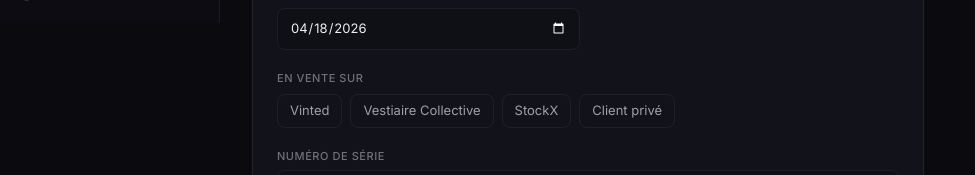
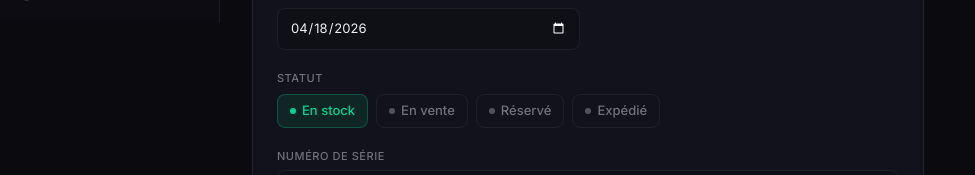
Before and after one commit to thibaultverlain/marlo, a Next.js app: page /products/new in a window 1280 px wide. Shown: the part 777-952 px from the top of the page, without its empty margins (0-975 px from the left). Built offline with nearby package versions, Linux system fonts and the light colour scheme; no server answers.

Commit message:
design amelioration 5

```diff
--- a/components/products/edit-product-form.tsx
+++ b/components/products/edit-product-form.tsx
@@ -38,10 +38,6 @@
   }, [form.purchasePrice, form.targetPrice]);
 
   function updateField(field: string, value: string | string[]) { setForm((prev) => ({ ...prev, [field]: value })); setSaved(false); }
-  function toggleListedOn(channel: string) {
-    setForm((prev) => ({ ...prev, listedOn: prev.listedOn.includes(channel) ? prev.listedOn.filter((c) => c !== channel) : [...prev.listedOn, channel] }));
-    setSaved(false);
-  }
 
   async function handleSubmit(e: React.FormEvent<HTMLFormElement>) {
     e.preventDefault(); setError(null); setSaved(false);
@@ -52,7 +48,6 @@
     formData.append("condition", form.condition); formData.append("purchasePrice", form.purchasePrice);
     formData.append("targetPrice", form.targetPrice); formData.append("purchaseSource", form.purchaseSource);
     formData.append("purchaseDate", form.purchaseDate); formData.append("status", form.status);
-    form.listedOn.forEach((ch) => formData.append("listedOn", ch));
     formData.append("serialNumber", form.serialNumber); formData.append("notes", form.notes);
 
     startTransition(async () => {
@@ -124,11 +119,22 @@
         </div>
 
         <div>
-          <label className={`${labelClass} mb-2`}>En vente sur</label>
+          <label className={`${labelClass} mb-2`}>Statut</label>
           <div className="flex flex-wrap gap-2">
-            {CHANNELS.filter(c => c.value !== "autre").map((ch) => (
-              <button key={ch.value} type="button" onClick={() => toggleListedOn(ch.value)}
-                className={`px-3 py-1.5 text-[13px] rounded-lg border transition-colors ${form.listedOn.includes(ch.value) ? "bg-rose-500 text-white border-indigo-600" : "bg-transparent text-zinc-400 border-[var(--color-border)] hover:border-zinc-600"}`}>{ch.label}</button>
+            {[
+              { value: "en_stock", label: "En stock", dot: "bg-emerald-400", active: "bg-emerald-500/12 text-emerald-400 border-emerald-500/30" },
+              { value: "en_vente", label: "En vente", dot: "bg-rose-400", active: "bg-rose-500/12 text-rose-400 border-rose-500/30" },
+              { value: "reserve", label: "Réservé", dot: "bg-amber-400", active: "bg-amber-500/12 text-amber-400 border-amber-500/30" },
+              { value: "vendu", label: "Vendu", dot: "bg-violet-400", active: "bg-violet-500/12 text-violet-400 border-violet-500/30" },
+              { value: "expedie", label: "Expédié", dot: "bg-orange-400", active: "bg-orange-500/12 text-orange-400 border-orange-500/30" },
+              { value: "livre", label: "Livré", dot: "bg-zinc-400", active: "bg-zinc-500/12 text-zinc-400 border-zinc-500/30" },
+              { value: "retourne", label: "Retourné", dot: "bg-red-400", active: "bg-red-500/12 text-red-400 border-red-500/30" },
+            ].map((s) => (
+              <button key={s.value} type="button" onClick={() => updateField("status", s.value)}
+                className={`flex items-center gap-1.5 px-3 py-1.5 text-[13px] font-medium rounded-lg border transition-all duration-200 ${form.status === s.value ? s.active : "bg-transparent text-zinc-500 border-[var(--color-border)] hover:border-zinc-600"}`}>
+                <span className={`w-1.5 h-1.5 rounded-full ${form.status === s.value ? s.dot : "bg-zinc-600"}`} />
+                {s.label}
+              </button>
             ))}
           </div>
         </div>
--- a/components/products/new-product-form.tsx
+++ b/components/products/new-product-form.tsx
@@ -17,7 +17,7 @@
     condition: "tres_bon", purchasePrice: "", purchaseFees: "", targetPrice: "",
     purchaseCurrency: "EUR", purchaseSource: "vinted",
     purchaseDate: new Date().toISOString().split("T")[0],
-    listedOn: [] as string[], serialNumber: "", notes: "",
+    status: "en_stock" as string, serialNumber: "", notes: "",
   });
   const [brandSearch, setBrandSearch] = useState("");
   const [showBrandDropdown, setShowBrandDropdown] = useState(false);
@@ -38,9 +38,6 @@
   }, [form.purchasePrice, form.purchaseFees, form.targetPrice]);
 
   function updateField(field: string, value: string | string[]) { setForm((prev) => ({ ...prev, [field]: value })); }
-  function toggleListedOn(channel: string) {
-    setForm((prev) => ({ ...prev, listedOn: prev.listedOn.includes(channel) ? prev.listedOn.filter((c) => c !== channel) : [...prev.listedOn, channel] }));
-  }
   function handleBrandSelect(brand: string) { updateField("brand", brand); setBrandSearch(brand); setShowBrandDropdown(false); }
 
   async function handleSubmit(e: React.FormEvent<HTMLFormElement>) {
@@ -58,7 +55,7 @@
     const sourceLabels: Record<string, string> = { vinted: "Vinted", vente_privee: "Vente privée", outlet: "Outlet", revendeur: "Revendeur réseau", autre: "Autre" };
     formData.append("purchaseSource", sourceLabels[form.purchaseSource] ?? form.purchaseSource);
     formData.append("purchaseDate", form.purchaseDate);
-    form.listedOn.forEach((ch) => formData.append("listedOn", ch));
+    formData.append("status", form.status);
     formData.append("serialNumber", form.serialNumber); formData.append("notes", form.notes);
     startTransition(async () => { const result = await createProductAction(formData); if (result?.error) setError(result.error); });
   }
@@ -169,11 +166,19 @@
         </div>
 
         <div>
-          <label className={`${labelClass} mb-2`}>En vente sur</label>
+          <label className={`${labelClass} mb-2`}>Statut</label>
           <div className="flex flex-wrap gap-2">
-            {CHANNELS.filter(c => c.value !== "autre").map((ch) => (
-              <button key={ch.value} type="button" onClick={() => toggleListedOn(ch.value)}
-                className={`px-3 py-1.5 text-[13px] rounded-lg border transition-colors ${form.listedOn.includes(ch.value) ? "bg-rose-500 text-white border-indigo-600" : "bg-transparent text-zinc-400 border-[var(--color-border)] hover:border-zinc-600"}`}>{ch.label}</button>
+            {[
+              { value: "en_stock", label: "En stock", dot: "bg-emerald-400", active: "bg-emerald-500/12 text-emerald-400 border-emerald-500/30" },
+              { value: "en_vente", label: "En vente", dot: "bg-rose-400", active: "bg-rose-500/12 text-rose-400 border-rose-500/30" },
+              { value: "reserve", label: "Réservé", dot: "bg-amber-400", active: "bg-amber-500/12 text-amber-400 border-amber-500/30" },
+              { value: "expedie", label: "Expédié", dot: "bg-orange-400", active: "bg-orange-500/12 text-orange-400 border-orange-500/30" },
+            ].map((s) => (
+              <button key={s.value} type="button" onClick={() => updateField("status", s.value)}
+                className={`flex items-center gap-1.5 px-3 py-1.5 text-[13px] font-medium rounded-lg border transition-all duration-200 ${form.status === s.value ? s.active : "bg-transparent text-zinc-500 border-[var(--color-border)] hover:border-zinc-600"}`}>
+                <span className={`w-1.5 h-1.5 rounded-full ${form.status === s.value ? s.dot : "bg-zinc-600"}`} />
+                {s.label}
+              </button>
             ))}
           </div>
         </div>
--- a/lib/actions/products.ts
+++ b/lib/actions/products.ts
@@ -30,6 +30,7 @@
   purchaseSource: z.string().optional().nullable(),
   purchaseDate: z.string().optional().nullable(),
   listedOn: z.array(z.string()).optional(),
+  status: z.string().optional(),
   serialNumber: z.string().optional().nullable(),
   notes: z.string().optional().nullable(),
 });
@@ -48,6 +49,7 @@
     purchaseSource: formData.get("purchaseSource") as string | null,
     purchaseDate: formData.get("purchaseDate") as string | null,
     listedOn: formData.getAll("listedOn") as string[],
+    status: (formData.get("status") as string) || "en_stock",
     serialNumber: formData.get("serialNumber") as string | null,
     notes: formData.get("notes") as string | null,
   };
@@ -82,7 +84,7 @@
       listedOn: parsed.data.listedOn ?? [],
       serialNumber: parsed.data.serialNumber ?? null,
       notes: parsed.data.notes ?? null,
-      status: (parsed.data.listedOn && parsed.data.listedOn.length > 0) ? "en_vente" : "en_stock",
+      status: (parsed.data.status as any) ?? "en_stock",
     });
   } catch (err) {
     console.error("createProductAction error:", err);
```
